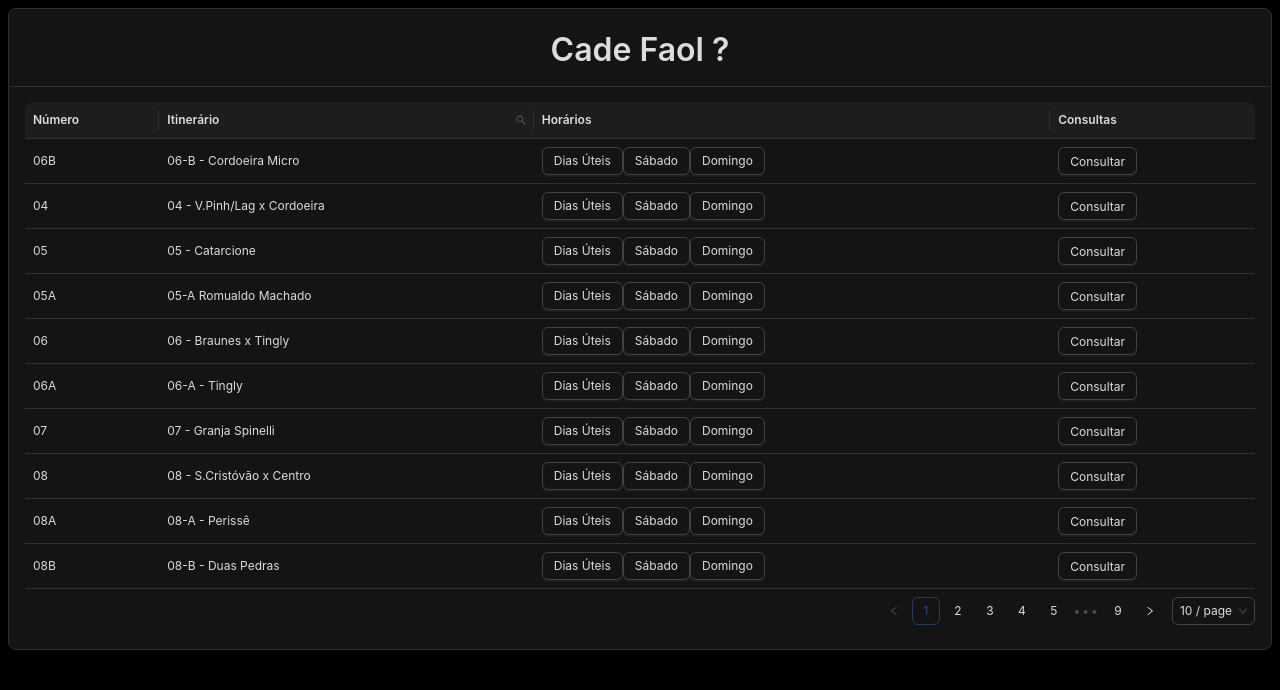
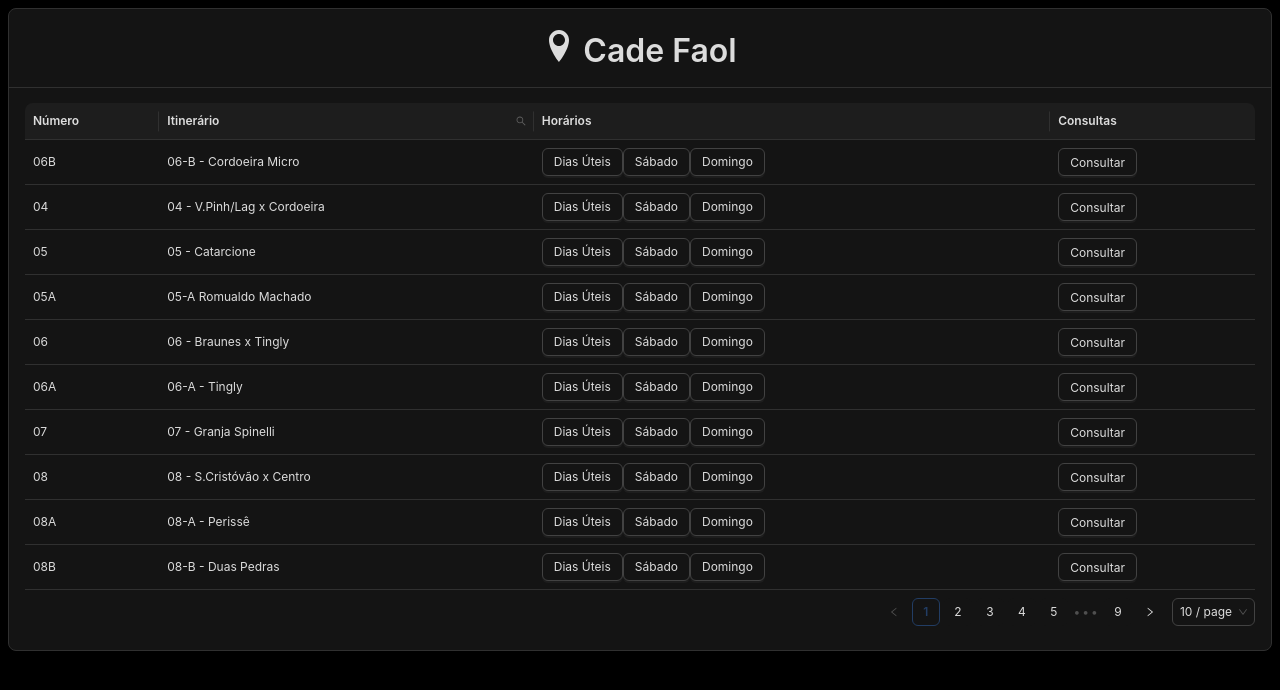
Before and after one commit to ThiagoJurge/lol, a React (Vite) app: page / in a window 1280 px wide. Shown: the top 690 px of the page. Built offline with nearby package versions, Linux system fonts and the light colour scheme.

Commit message:
- Added Icons

```diff
--- a/package.json
+++ b/package.json
@@ -15,6 +15,7 @@
     "react": "^18.2.0",
     "react-dom": "^18.2.0",
     "react-highlight-words": "^0.20.0",
+    "react-icons": "^4.8.0",
     "react-simple-maps": "^3.0.0"
   },
   "devDependencies": {
--- a/src/App.jsx
+++ b/src/App.jsx
@@ -2,11 +2,12 @@ import React from "react";
 import { Card } from "antd";
 import MainTable from "./components/MainTable/MainTable";
 import Title from "antd/es/typography/Title";
+import { ImLocation } from "react-icons/im"
 
 function App() {
 
   return (
-    <Card title={<center><Title level={1}>Cade Faol ?</Title></center>}>
+    <Card title={<center><Title level={1}><ImLocation /> Cade Faol </Title></center>}>
       <MainTable />
     </Card>
   );
--- a/src/components/ModalTable/ModalTable.jsx
+++ b/src/components/ModalTable/ModalTable.jsx
@@ -2,6 +2,8 @@ import { Table } from 'antd'
 import React from 'react'
 import { getDate } from '../../utils/getDate';
 import { formatCoord } from '../../utils/formatCoord';
+import { CiLocationOff } from 'react-icons/ci'
+import Title from 'antd/es/typography/Title';
 
 const ModalTable = ({ data }) => {
     const columns = [
@@ -50,11 +52,17 @@ const ModalTable = ({ data }) => {
         },
     ];
     return (
+        <>
+        {data[0] ?
+
         <Table
             columns={columns}
             dataSource={data}
             tableLayout="auto"
-        />
+        /> :
+<center><Title level={1} ><CiLocationOff color='red'/> Sem comunicação com o GPS</Title></center>
+        }
+        </>
     )
 }
 
```
Also changed, not shown: 1 other file (tests, documents, lock files or other folders).
